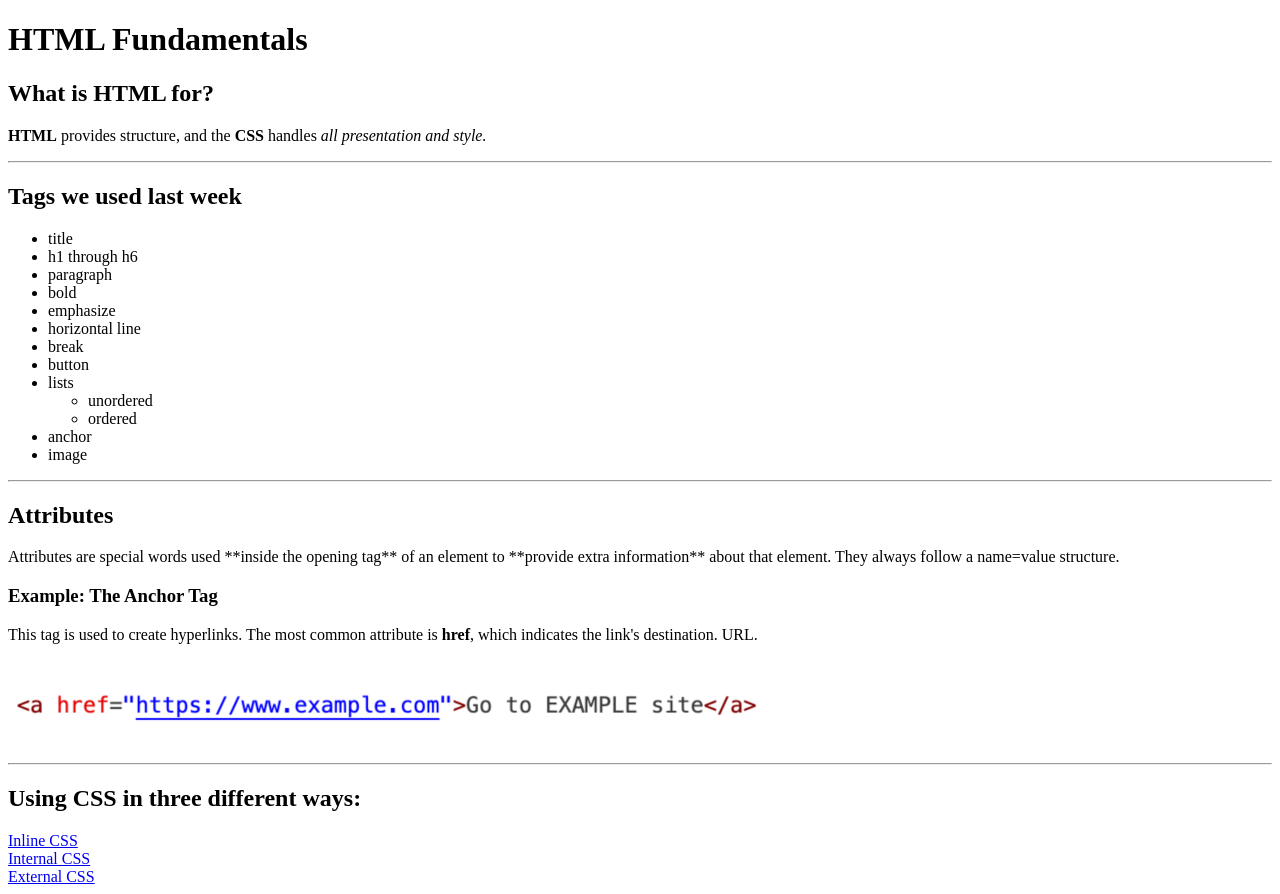
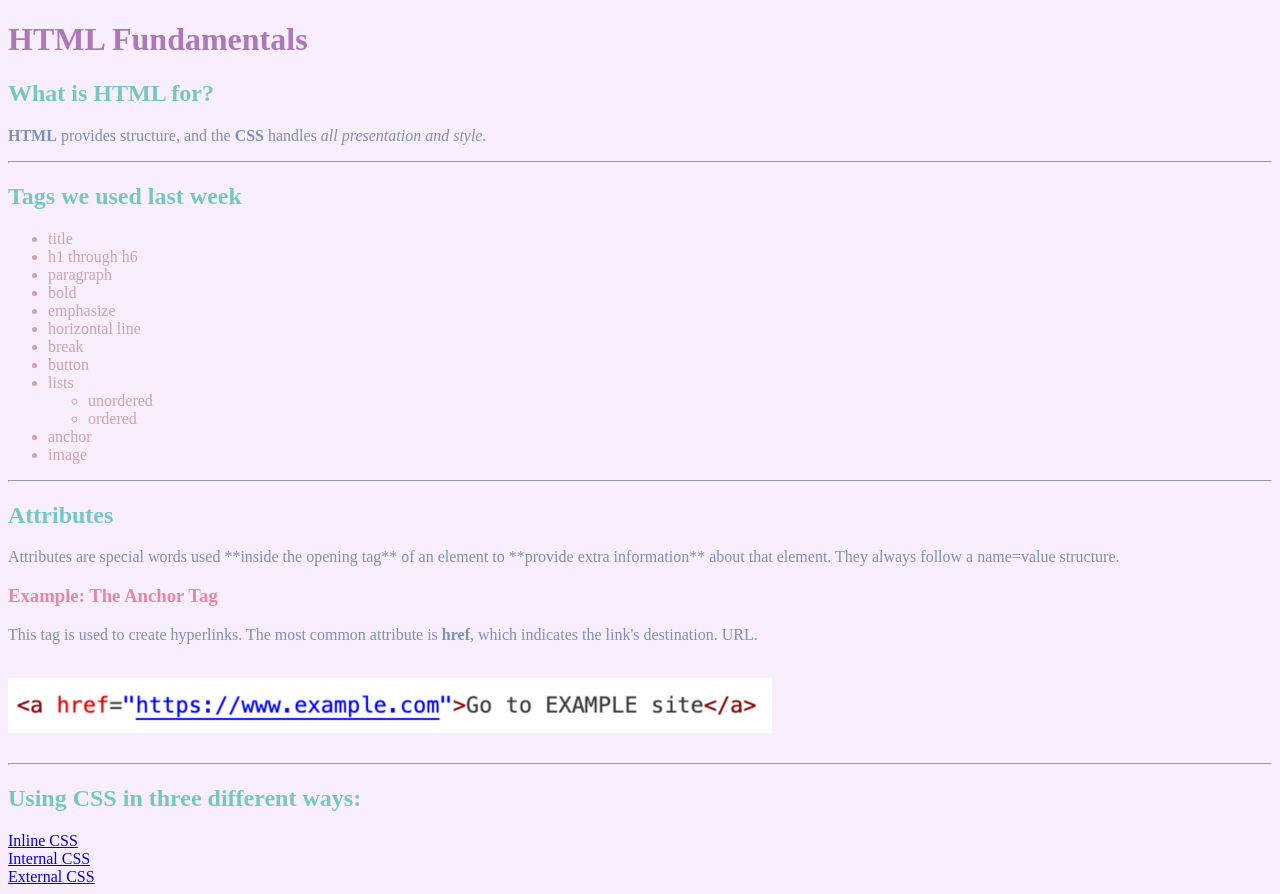
Before and after one commit to beaniespanda/intro-to-programming-web, a plain HTML site: page web-day-2/internal.html in a window 1280 px wide. Drawn offline with Linux system fonts and the light colour scheme.

Commit message:
CSS: Inline, Internal, and External assignment

```diff
--- /dev/null
+++ b/web-day-2/externalstyles.css
@@ -0,0 +1,18 @@
+
+ P{
+
+     color: rgb(255, 0, 144);
+    }
+ h1 {
+            color: rgba(239, 11, 255, 0.962);
+        }
+ h2{
+
+     color: #d168fa;
+    }
+ li {
+            color: rgba(255, 117, 200, 0.962);
+        }
+ h3 {
+            color: rgba(215, 115, 153, 0.962);
+        }
--- a/web-day-2/internal.html
+++ b/web-day-2/internal.html
@@ -4,8 +4,27 @@
     <meta charset="UTF-8">
     <meta name="viewport" content="width=device-width, initial-scale=1.0">
     <title>Internal</title>
+    <style>
+        P{
+
+            color: rgb(126, 143, 184);
+        }
+        h1 {
+
+            color: rgb(172, 120, 183);
+        }
+        h2 {
+            color: rgb(117, 200, 194);
+        }
+        li {
+            color: rgb(206, 164, 166)
+        }
+        h3 {
+            color: rgb(235, 133, 160)
+        }
+    </style>
 </head>
-<body>
+<body style="background-color:rgb(248, 238, 255)">
     <h1>HTML Fundamentals</h1>
     <h2>What is HTML for?</h2>
     <p><b>HTML</b> provides structure, and the <b>CSS</b> handles<em> all presentation and style.</em></p>
```
Also changed, not shown: web-day-2/external.html (+2 -1 lines), web-day-2/inline.html (+5 -4 lines).
